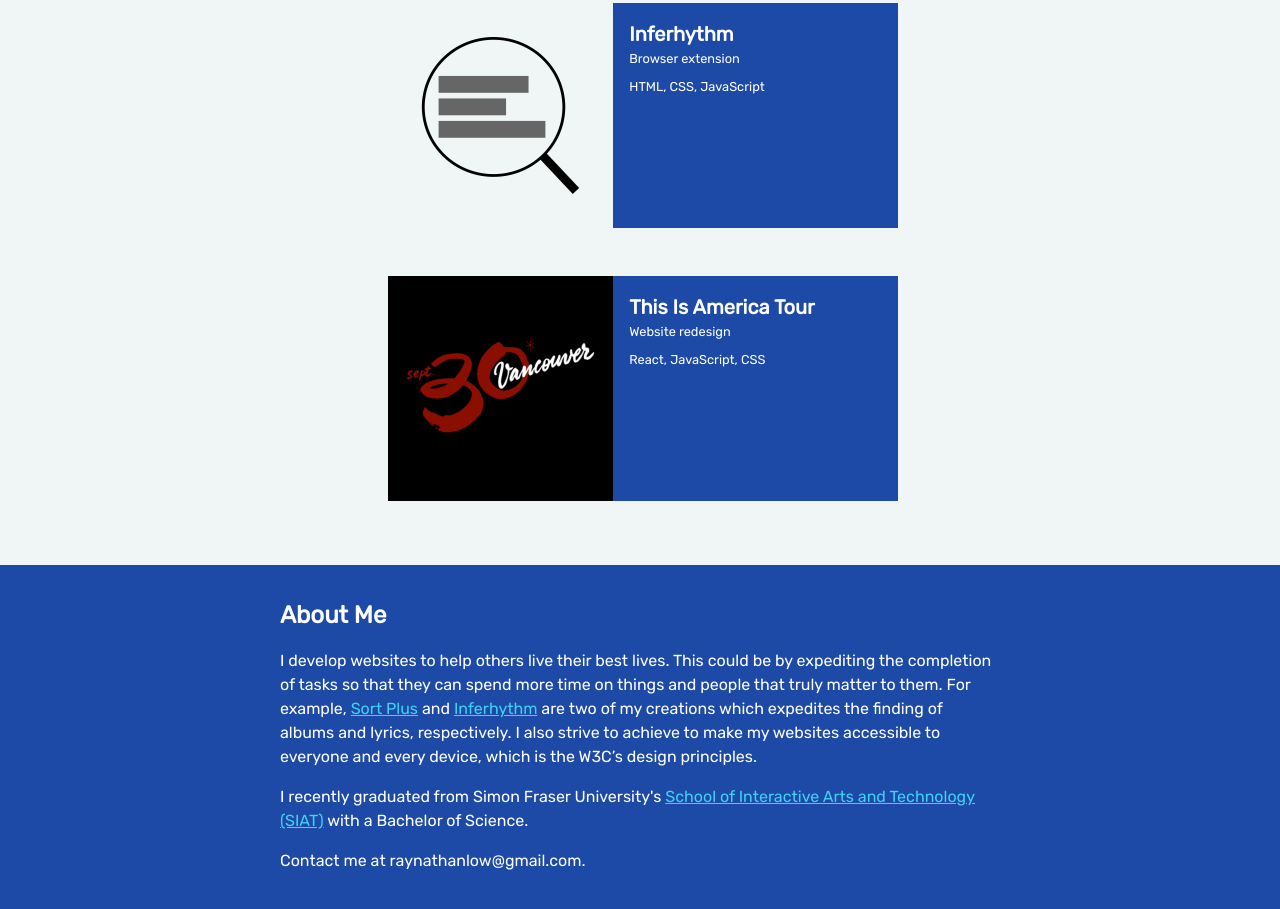
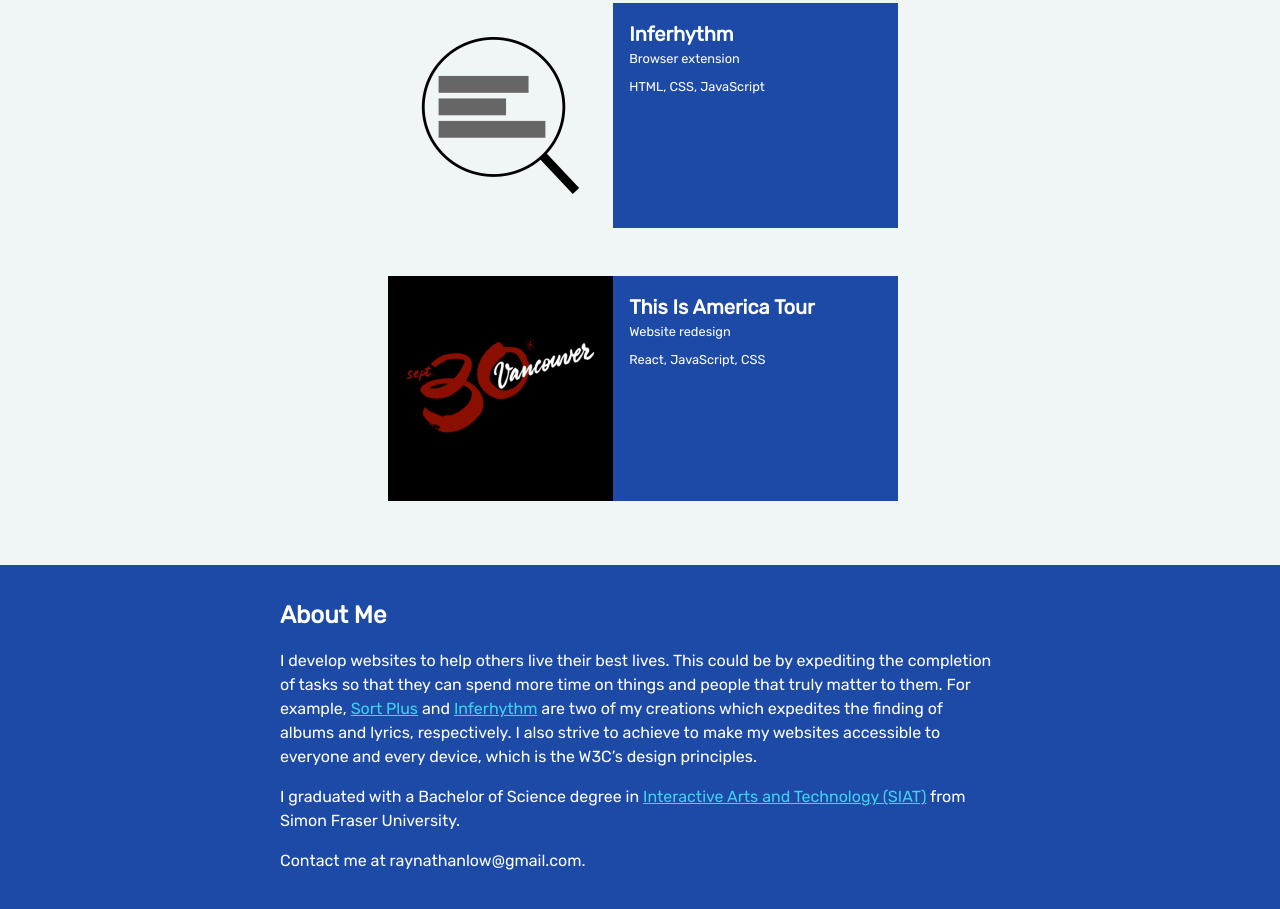
Before and after one commit to raynathanlow/raynathanlow.github.io, a website: page index.html in a window 1280 px wide. Shown: the part 855-1764 px from the top of the page. Drawn offline with Linux system fonts and the light colour scheme.

Commit message:
Update index.html

```diff
--- a/index.html
+++ b/index.html
@@ -17,7 +17,6 @@
 		<p>Web developer based in Vancouver, Canada</p>
 
 		<div id="links">
-			<a href="Ray-Nathan-Low-Resume.pdf">Resume</a>
 			<a href="https://github.com/raynathanlow">GitHub</a>
 			<a href="https://www.linkedin.com/in/ray-nathan-low/">LinkedIn</a>
 			<div>raynathanlow@gmail.com</div>
@@ -79,9 +78,7 @@
 			albums and lyrics, respectively. I also
 			strive to achieve to make my websites accessible to everyone and every device, which is the W3C’s design
 			principles.</p>
-		<p>I recently graduated from Simon Fraser University's
-			<a href="https://www.sfu.ca/siat.html">School of Interactive Arts and Technology (SIAT)</a>
-			with a Bachelor of Science.</p>
+		<p>I graduated with a Bachelor of Science degree in <a href="https://www.sfu.ca/siat.html">Interactive Arts and Technology (SIAT)</a> from Simon Fraser University.</p>
 		<p>Contact me at raynathanlow@gmail.com.</p>
 	</div>
 
```
